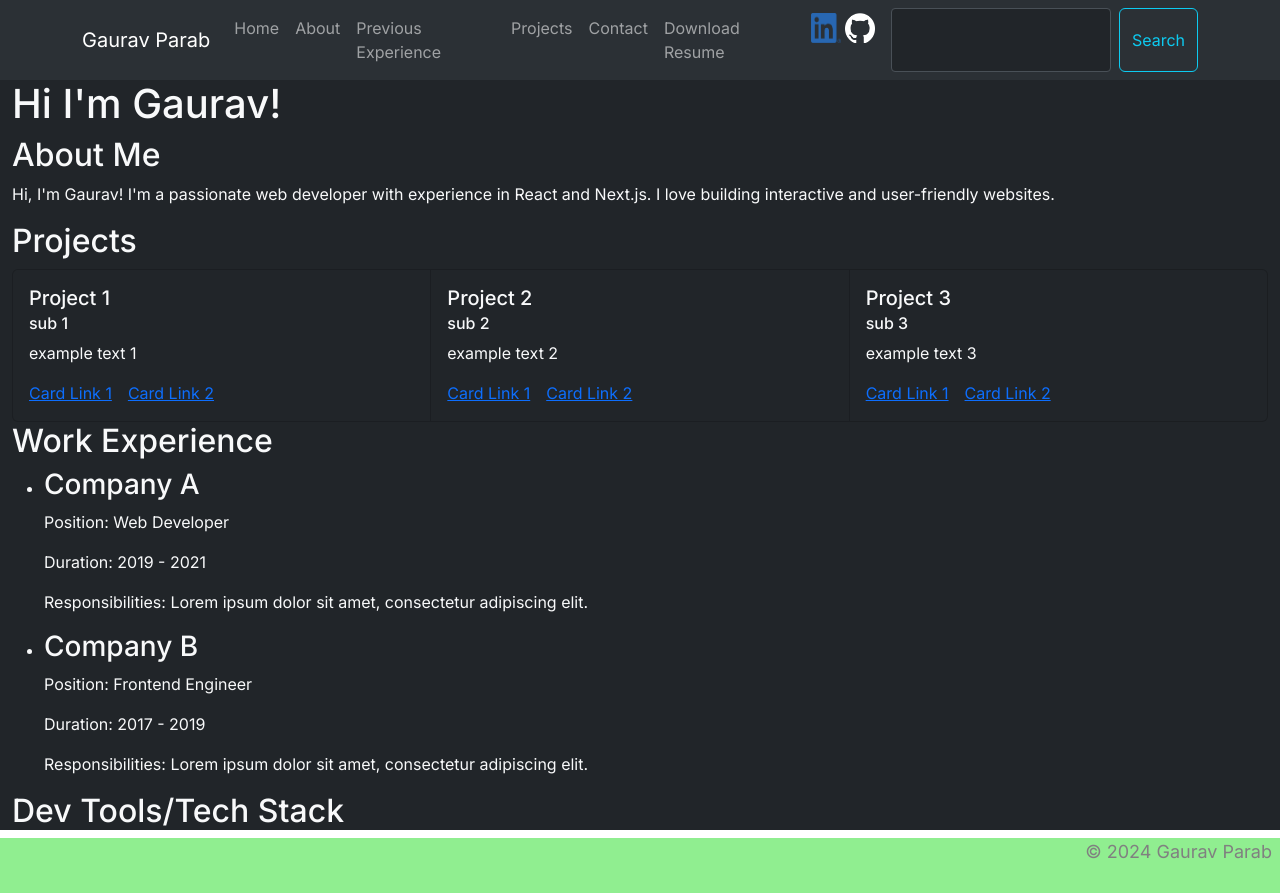
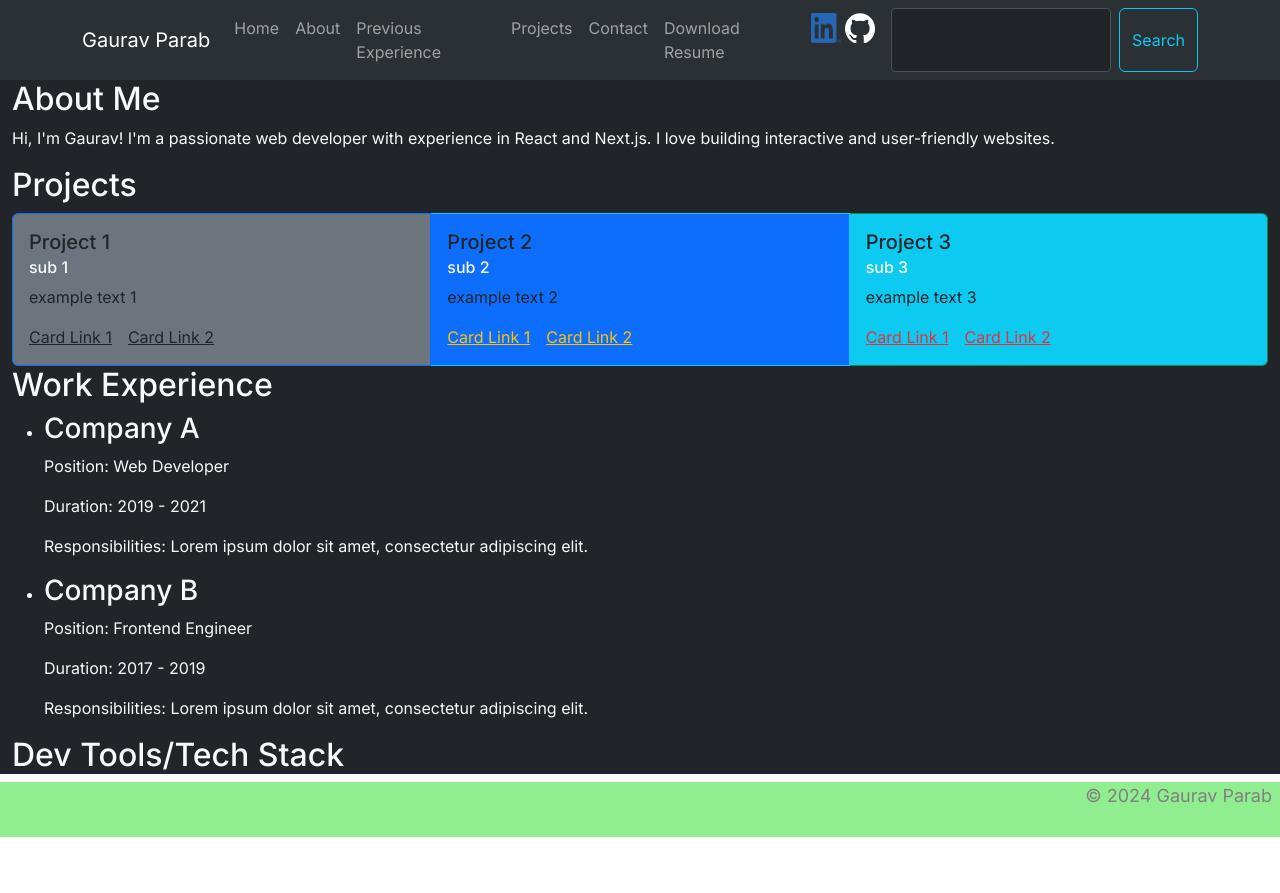
Before and after one commit to graviscool/gauravkparab.com, a Next.js app: page / in a window 1280 px wide. After the commit the page ends 837 px from the top, so only its background shows below. Built offline with nearby package versions, Linux system fonts and the light colour scheme.

Commit message:
do some stuff w cards!!

```diff
--- a/components/Main.tsx
+++ b/components/Main.tsx
@@ -8,9 +8,6 @@ export default function Main() {
   return (
     <Container fluid className="bg-dark text-light">
       <div>
-        <header>
-          <h1>Hi I&apos;m Gaurav!</h1>
-        </header>
         <main>
           <section id="about">
             <h2>About Me</h2>
@@ -23,37 +20,49 @@ export default function Main() {
           <section id="projects">
             <h2>Projects</h2>
             <CardGroup>
-              <Card className="bg-dark text-light" style={{ width: "18rem" }}>
+              <Card bg="secondary" border="primary">
                 <Card.Body>
                   <Card.Title>Project 1</Card.Title>
                   <Card.Subtitle className="mb-2 text-light">
                     sub 1
                   </Card.Subtitle>
                   <Card.Text>example text 1</Card.Text>
-                  <Card.Link href="#">Card Link 1</Card.Link>
-                  <Card.Link href="#">Card Link 2</Card.Link>
+                  <Card.Link href="#" className="text-dark">
+                    Card Link 1
+                  </Card.Link>
+                  <Card.Link href="#" className="text-dark">
+                    Card Link 2
+                  </Card.Link>
                 </Card.Body>
               </Card>
-              <Card className="bg-dark text-light" style={{ width: "18rem" }}>
+              <Card bg="primary" border="info">
                 <Card.Body>
                   <Card.Title>Project 2</Card.Title>
                   <Card.Subtitle className="mb-2 text-light">
                     sub 2
                   </Card.Subtitle>
                   <Card.Text>example text 2</Card.Text>
-                  <Card.Link href="#">Card Link 1</Card.Link>
-                  <Card.Link href="#">Card Link 2</Card.Link>
+                  <Card.Link href="#" className="link-warning">
+                    Card Link 1
+                  </Card.Link>
+                  <Card.Link href="#" className="link-warning">
+                    Card Link 2
+                  </Card.Link>
                 </Card.Body>
               </Card>
-              <Card className="bg-dark text-light" style={{ width: "18rem" }}>
+              <Card bg="info" border="success">
                 <Card.Body>
                   <Card.Title>Project 3</Card.Title>
                   <Card.Subtitle className="mb-2 text-light">
                     sub 3
                   </Card.Subtitle>
                   <Card.Text>example text 3</Card.Text>
-                  <Card.Link href="#">Card Link 1</Card.Link>
-                  <Card.Link href="#">Card Link 2</Card.Link>
+                  <Card.Link href="#" className="link-danger">
+                    Card Link 1
+                  </Card.Link>
+                  <Card.Link href="#" className="link-danger">
+                    Card Link 2
+                  </Card.Link>
                 </Card.Body>
               </Card>
             </CardGroup>
```
